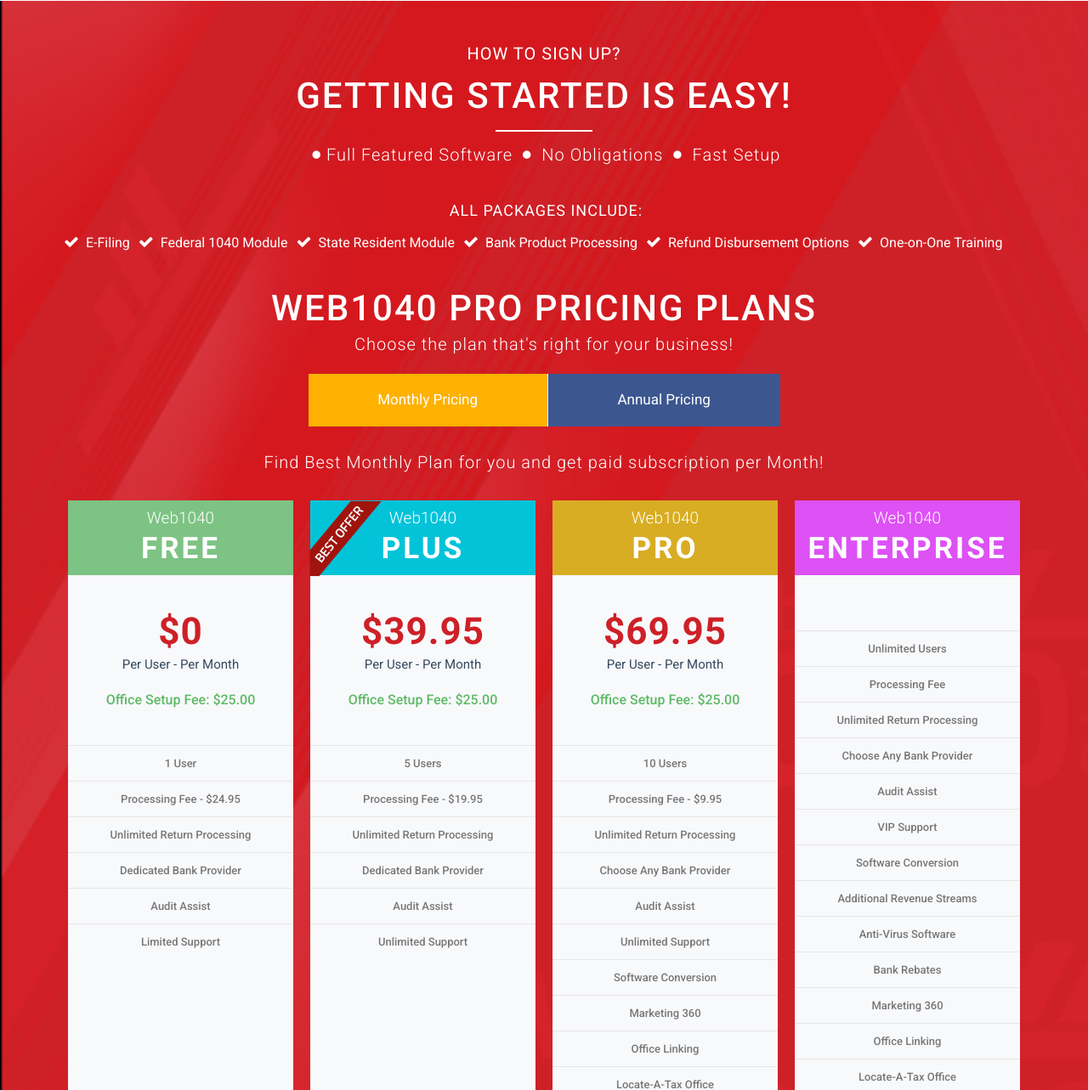
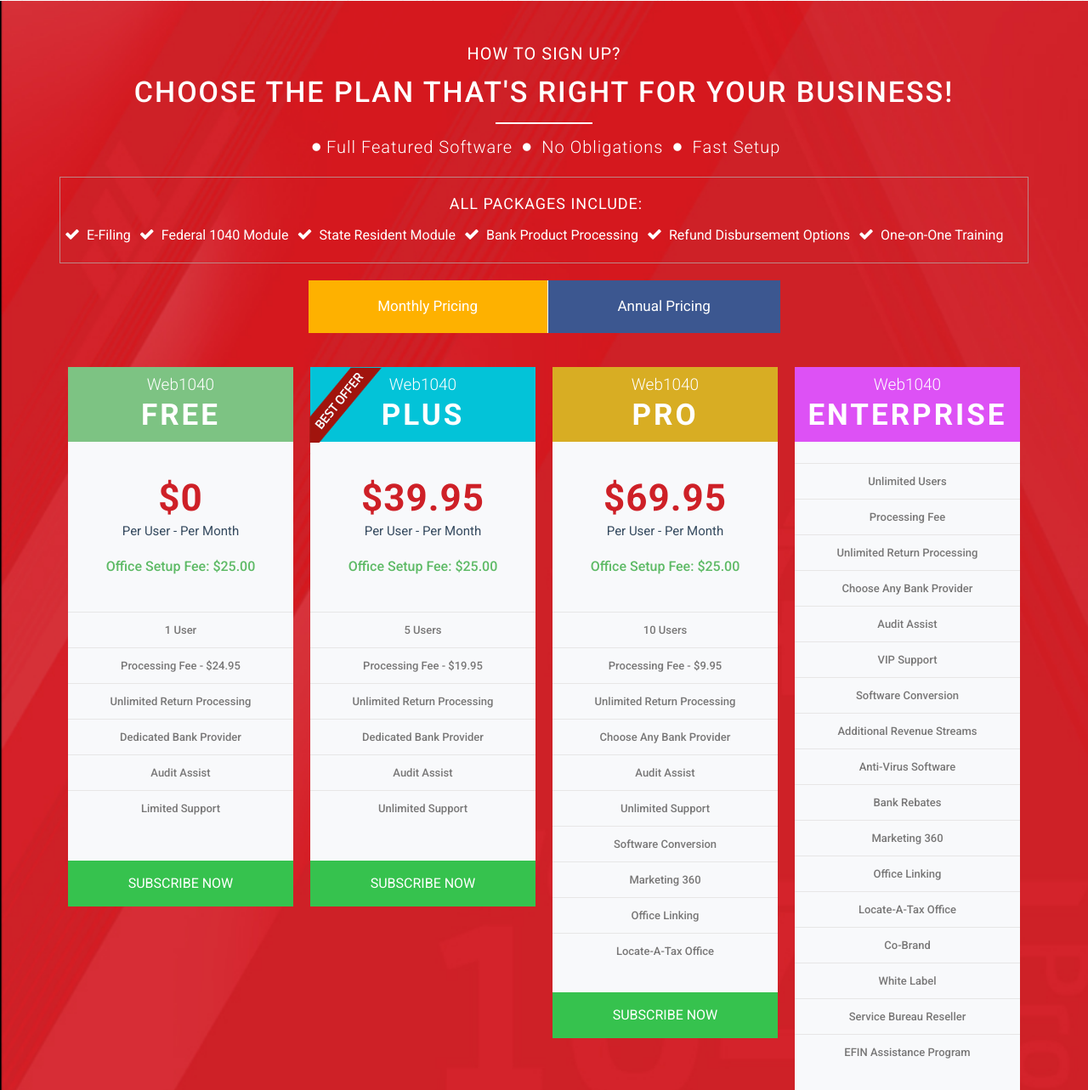
Before and after one commit to roppe/web, a plain HTML site: page index.html in a window 1280 px wide. Shown: the part 5888-7171 px from the top of the page at 85% size. Drawn offline with Linux system fonts and the light colour scheme.

Commit message:
updates
adasd

```diff
--- a/css/style.css
+++ b/css/style.css
@@ -1148,7 +1148,7 @@
 	}
 
 
-	/*  PRICING TABLE SECTION  */
+	/* ============= PRICING SECTION ON WEBSITE TABLE SECTION ============================ */
 
 	#pricing-section{
 	padding-top: 50px;
@@ -1168,7 +1168,7 @@
 	font-family: "Roboto";
 	font-weight: 500;
 	color: #ffffff;
-	font-size: 42px;
+	font-size: 34px;
 	text-align: center;
 	text-transform: uppercase;
 	letter-spacing: 2px;
@@ -1217,7 +1217,7 @@
 	#pricing-section .sub-text-2{
 	display: block;
 	width: 100%;
-	/*border: 1px solid #bd8686;*/
+	border: 1px solid #bd8686;
 	padding-top: 20px;padding-bottom: 15px;
 	padding-left: 5px;
 	margin-bottom:20px;
@@ -1374,8 +1374,8 @@
 	display: block;
 	float: left;
 	padding-left: 0;
-	margin-bottom: 40px;
-	padding-bottom:60px;
+	margin-bottom: 10px;
+	padding-bottom:10px;
 	margin-top: 25px;
 	}
 
@@ -1529,18 +1529,6 @@
 
 
 	/* Tabb pricing monthly and annual*/
-
-        #nav-tabContent .tab-title{
-	        font-family: "Roboto";
-	    font-weight: 300;
-	    color: #ffffff;
-	    font-size: 20px;
-	    text-transform: none;
-	    text-align: center;
-	    padding-bottom: 15;
-	    letter-spacing: 1px;
-	    margin-top: 15px;
-        }
 
 		nav > .nav.nav-tabs{
 
@@ -1576,7 +1564,6 @@
 		position: relative;
 		bottom: -56px;
 		left: -10%;
-		border: 15px solid transparent;
 		border-top-color:#36C24E;
 		}
 		.tab-content{
@@ -1598,6 +1585,7 @@
 
 
 
+
 	/*  MODAL-SUBSCRIBE FREE */
 
 	#free-modal .free-modal-content{
@@ -1713,7 +1701,7 @@
 	}
 
 
-	/*  MODAL POPUP -SUBSCRIBE PLUS 1040 */
+	/*  MODAL POPUP FOR PRICING TABLE -SUBSCRIBE PLUS 1040 */
 
 	#pro-modal .pro-modal-content{
 	background-color: #fafafa;
@@ -1850,7 +1838,7 @@
 	}
 
 
-	/*  MODAL POPUP  PLUS 1040 PRO  */
+	/*  MODAL POPUPS FOR PRICING TABLE  PLUS 1040 PRO  */
 
 	#plus-modal .plus-modal-content{
 	background-color: #fafafa;
--- a/index.html
+++ b/index.html
@@ -479,7 +479,7 @@
         <div class="row">
             <div class="text-box-price">
               <h3>HOW TO SIGN UP?</h3>
-              <h2>Getting Started Is Easy!</h2>
+              <h2>Choose the plan that's right for your business!</h2>
               <div class="line-border-3"></div>
               <h4><i class="fa fa-circle"></i>Full Featured Software <i class="fa fa-circle"></i> No Obligations <i class="fa fa-circle"></i> Fast Setup </h4>
             </div><!-- /text-box-->
@@ -498,14 +498,6 @@
         </div> <!-- /row2 packeage include-->
 
         <div class="row justify-content-center">
-          <div class="text-box-price">
-              <h2 style="margin-bottom:5px;">Web1040 Pro Pricing Plans</h2>
-              <h4 style="margin-top:0;">Choose the plan that's right for your business!</h4>
-
-            </div><!-- /text-box-->
-        </div>
-
-        <div class="row justify-content-center">
           <div class="col-xl-12 ">
              <nav>
               <div class="nav nav-tabs nav-fill" id="nav-tab" role="tablist">
@@ -516,15 +508,10 @@
               </nav>
 
               <div class="tab-content py-3 px-3 px-sm-0" id="nav-tabContent">
-                    <div class="tab-pane fade show active" id="nav-monthly" role="tabpanel" aria-labelledby="nav-monthly-tab">
-                         <div class="row justify-content-center">
-                              <h2 class="tab-title">Find Best Monthly Plan for you and get paid subscription per Month!</h2>
-                         </div>
+                  <div class="tab-pane fade show active" id="nav-monthly" role="tabpanel" aria-labelledby="nav-monthly-tab">
 
                         <div class="row">
-
-
-                            <div class="col-xl-3 col-lg-3 col-md-6 col-sm-6 col-12 table-price">
+                         <div class="col-xl-3 col-lg-3 col-md-6 col-sm-6 col-12 table-price" style="height:635px;">
                                 <div class="price-header">
 
                                   <h3>Web1040</h3>
@@ -550,7 +537,7 @@
                                 </div>
                             </div><!-- / 1 table price 1-->
 
-                            <div class="col-xl-3 col-lg-3 col-md-6 col-sm-6 col-12 table-price">
+                            <div class="col-xl-3 col-lg-3 col-md-6 col-sm-6 col-12 table-price" style="height:635px;">
                                 <div class="price-header" style="background-color:#03c3d8;">
                                   <img class="ribbon" src="img/ribbon-best-offer.png" alt="ribon">
                                   <h3>Web1040</h3>
@@ -575,7 +562,7 @@
                                 </div>
                             </div><!-- / 3 table price -->
 
-                            <div class="col-xl-3 col-lg-3 col-md-6 col-sm-6 col-12 table-price">
+                            <div class="col-xl-3 col-lg-3 col-md-6 col-sm-6 col-12 table-price" style="height:790px;">
                                 <div class="price-header" style="background-color:#d8ad23;">
                                   <h3>Web1040</h3>
                                   <h2>Pro</h2>
@@ -603,15 +590,12 @@
                                 </div>
                             </div><!-- / 1 table price 3-->
 
-                          <div class="col-xl-3 col-lg-3 col-md-6 col-sm-6 col-12 table-price">
-                              <div class="price-header" style="background-color:#dd51f5;">
+                          <div class="col-xl-3 col-lg-3 col-md-6 col-sm-6 col-12 table-price" style="height:920px;">
+                              <div class="price-header" style="background-color:#dd51f5; ">
                                 <h3>Web1040</h3>
                                 <h2>Enterprise</h2>
                               </div>
-                              <div class="price-cost">
-                                <p class="per-user"></p>
-                                <p class="setup-fee"></p>
-                              </div>
+
                               <ul class="price-list">
                                 <li><p>Unlimited Users</p></li>
                                 <li><p>Processing Fee</p></li>
@@ -626,7 +610,6 @@
                                 <li><p>Marketing 360</p></li>
                                 <li><p>Office Linking</p></li>
                                 <li><p>Locate-A-Tax Office</p></li>
-                                <li><p>Choose Any Bank Provider </p></li>
                                 <li><p>Co-Brand</p></li>
                                 <li><p>White Label</p></li>
                                 <li><p>Service Bureau Reseller</p></li>
@@ -645,16 +628,12 @@
                       <!-- ANNULAL PRICING TAB   -->
 
                       <div class="tab-pane fade" id="nav-annual" role="tabpanel" aria-labelledby="nav-annual-tab">
-                            <div class="row justify-content-center">
-                              <h2 class="tab-title">Choose your Web1040 Pro Annual Billing and get an lower price rate!</h2>
-                             </div>
 
-                            <div class="row">
+                          <div class="row">
 
 
-                            <div class="col-xl-3 col-lg-3 col-md-6 col-sm-6 col-12 table-price">
+                            <div class="col-xl-3 col-lg-3 col-md-6 col-sm-6 col-12 table-price" style="height:635px;">
                                 <div class="price-header">
-
                                   <h3>Web1040</h3>
                                   <h2>Free</h2>
                                 </div>
@@ -677,7 +656,7 @@
                                 </div>
                             </div><!-- / 1 table price 1-->
 
-                            <div class="col-xl-3 col-lg-3 col-md-6 col-sm-6 col-12 table-price">
+                            <div class="col-xl-3 col-lg-3 col-md-6 col-sm-6 col-12 table-price" style="height:635px;">
                                 <div class="price-header" style="background-color:#03c3d8;">
                                   <img class="ribbon" src="img/ribbon-best-offer.png" alt="ribon">
                                   <h3>Web1040</h3>
@@ -703,7 +682,7 @@
                                 </div>
                             </div><!-- / 3 table price -->
 
-                            <div class="col-xl-3 col-lg-3 col-md-6 col-sm-6 col-12 table-price">
+                            <div class="col-xl-3 col-lg-3 col-md-6 col-sm-6 col-12 table-price" style="height:790px;">
                                 <div class="price-header" style="background-color:#d8ad23;">
                                   <h3>Web1040</h3>
                                   <h2>Pro</h2>
@@ -731,15 +710,12 @@
                                 </div>
                             </div><!-- / 1 table price 3-->
 
-                          <div class="col-xl-3 col-lg-3 col-md-6 col-sm-6 col-12 table-price">
+                          <div class="col-xl-3 col-lg-3 col-md-6 col-sm-6 col-12 table-price" style="height:920px;">
                               <div class="price-header" style="background-color:#dd51f5;">
                                 <h3>Web1040</h3>
                                 <h2>Enterprise</h2>
                               </div>
-                              <div class="price-cost">
-                                <p class="per-user"></p>
-                                <p class="setup-fee"></p>
-                              </div>
+
                               <ul class="price-list">
                                 <li><p>Unlimited Users</p></li>
                                 <li><p>Processing Fee</p></li>
```
Lines whose indentation alone changed are shown as unchanged.
